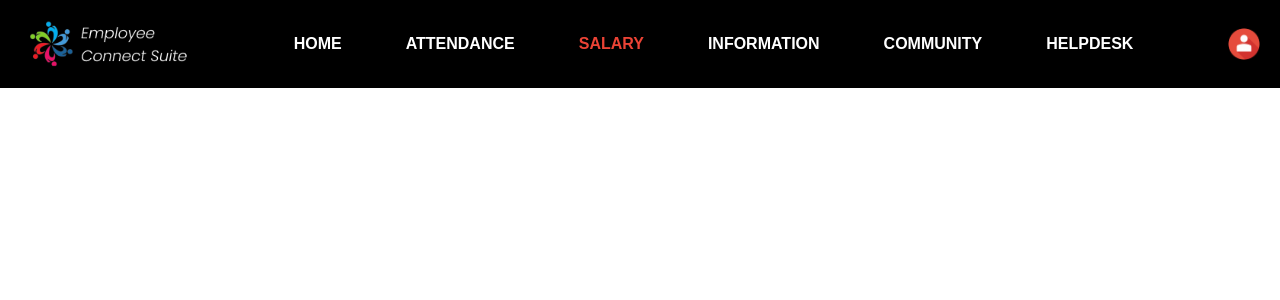
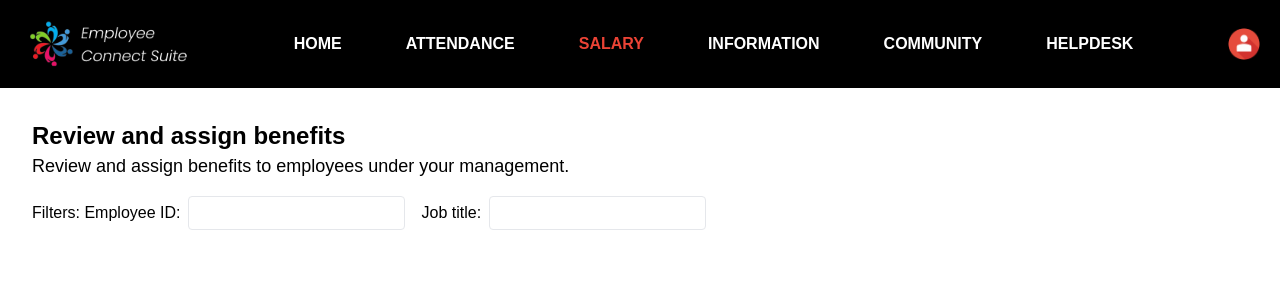
Before and after one commit to PoisonDarterz/WIF2003_G8, a React (Create React App) app in the folder frontend/: page /salary/assign in a window 1280 px wide. Shown: the top 300 px of the page. Built offline with nearby package versions, Linux system fonts and the light colour scheme.

Commit message:
smol addition

```diff
--- a/frontend/src/pages/salary/AssignBenefits.jsx
+++ b/frontend/src/pages/salary/AssignBenefits.jsx
@@ -2,11 +2,23 @@ import React from "react";
 import TopNavBlack from "../../components/TopNavBlack";
 
 function AssignBenefits() {
-    return(
+    return (
         <div className="p-8">
-        <div className="mt-[-32px] ml-[-32px] mr-[-32px]">
-            <TopNavBlack />
-        </div>
+            <div className="mt-[-32px] ml-[-32px] mr-[-32px]">
+                <TopNavBlack />
+            </div>
+            <div className="mt-8 mb-4 text-left">
+                <h1 className="text-2xl font-bold">Review and assign benefits</h1>
+                <p className="text-lg">Review and assign benefits to employees under your management.</p>
+            </div>
+            <div className="flex justify-between items-center mb-4">
+                <div>
+                    <label className="mr-2">Filters: Employee ID:</label>
+                    <input type="text" className="border p-1 rounded" />
+                    <label className="ml-4 mr-2">Job title:</label>
+                    <input type="text" className="border p-1 rounded" />
+                </div>
+            </div>
         </div>
     )
 }
--- a/frontend/src/pages/salary/ProcessSalary.jsx
+++ b/frontend/src/pages/salary/ProcessSalary.jsx
@@ -2,11 +2,23 @@ import React from "react";
 import TopNavBlack from "../../components/TopNavBlack";
 
 function ProcessSalary() {
-    return(
+    return (
         <div className="p-8">
-        <div className="mt-[-32px] ml-[-32px] mr-[-32px]">
-            <TopNavBlack />
-        </div>
+            <div className="mt-[-32px] ml-[-32px] mr-[-32px]">
+                <TopNavBlack />
+            </div>
+            <div className="mt-8 mb-4 text-left">
+                <h1 className="text-2xl font-bold">Process salary</h1>
+                <p className="text-lg">Generate salary slips for employees, individually or by batch.</p>
+            </div>
+            <div className="flex justify-between items-center mb-4">
+                <div>
+                    <label className="mr-2">Filters: Employee ID:</label>
+                    <input type="text" className="border p-1 rounded" />
+                    <label className="ml-4 mr-2">Job title:</label>
+                    <input type="text" className="border p-1 rounded" />
+                </div>
+            </div>
         </div>
     )
 }
```
